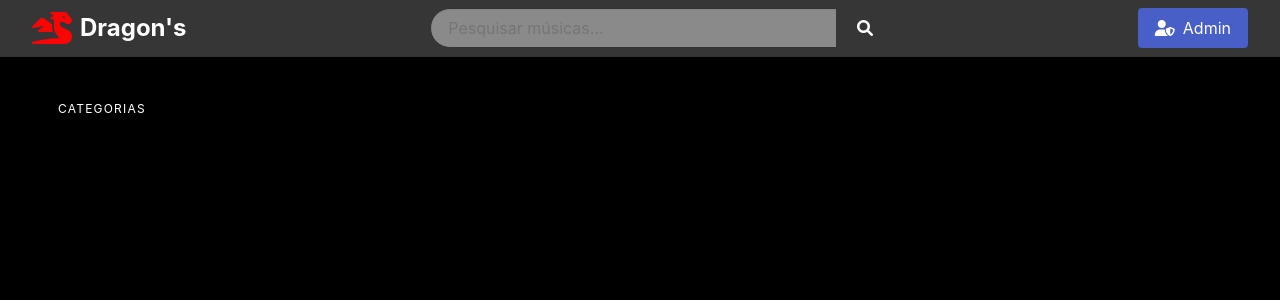
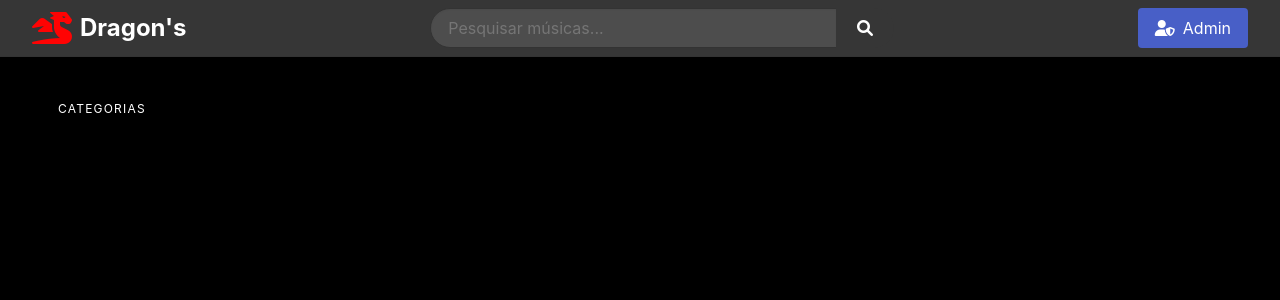
Before and after one commit to MariaD-Santos/Dragons, a Flask app: page / in a window 1280 px wide. Shown: the top 300 px of the page. Run offline with Flask 3, Linux system fonts and the light colour scheme; data that the repository does not hold is empty.

Commit message:
verificando código

```diff
--- a/templates/administracao.html
+++ b/templates/administracao.html
@@ -19,7 +19,7 @@
 
         .box { background-color: #1a1a1a; border: 1px solid #2d2d2d; color: #fff; }
         .input, .select select { background-color: #2d2d2d; border-color: #3d3d3d; color: #fff; }
-        .input:focus, .select select:focus { border-color: #485fc7; }
+        .input:focus, .select select:focus { border-color: #c74848; }
 
         /* Ajustes da Tabela */
         .table { background-color: transparent; color: #fff; }
--- a/templates/principal.html
+++ b/templates/principal.html
@@ -26,7 +26,7 @@
         }
 
         .input {
-            background-color: #8a8a8a;
+            background-color: #4d4d4d;
             border-color: #333333;
             color: #363636;
         }
```
